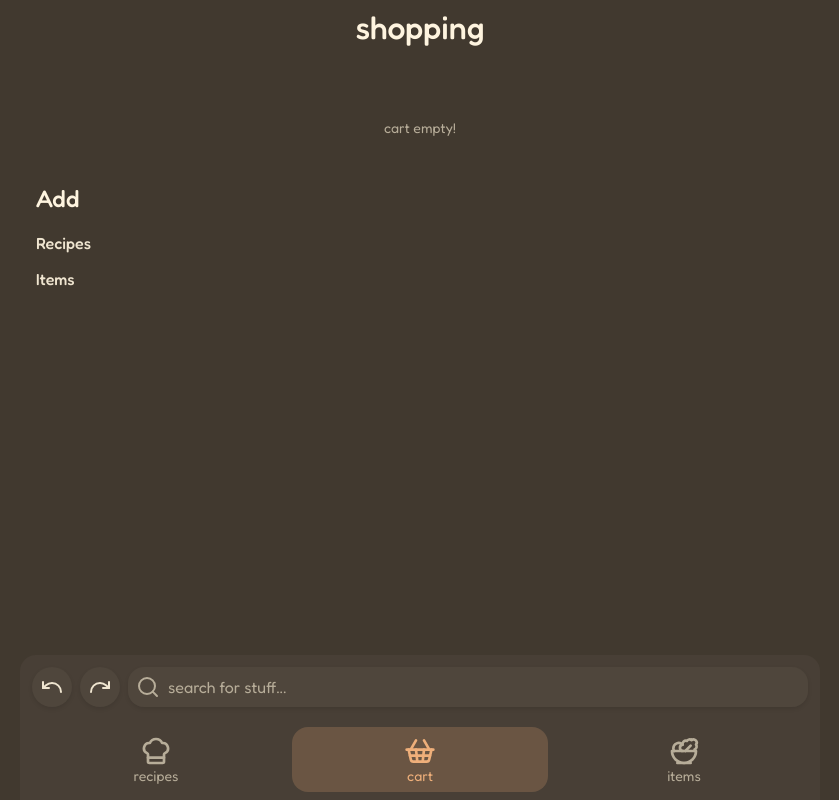
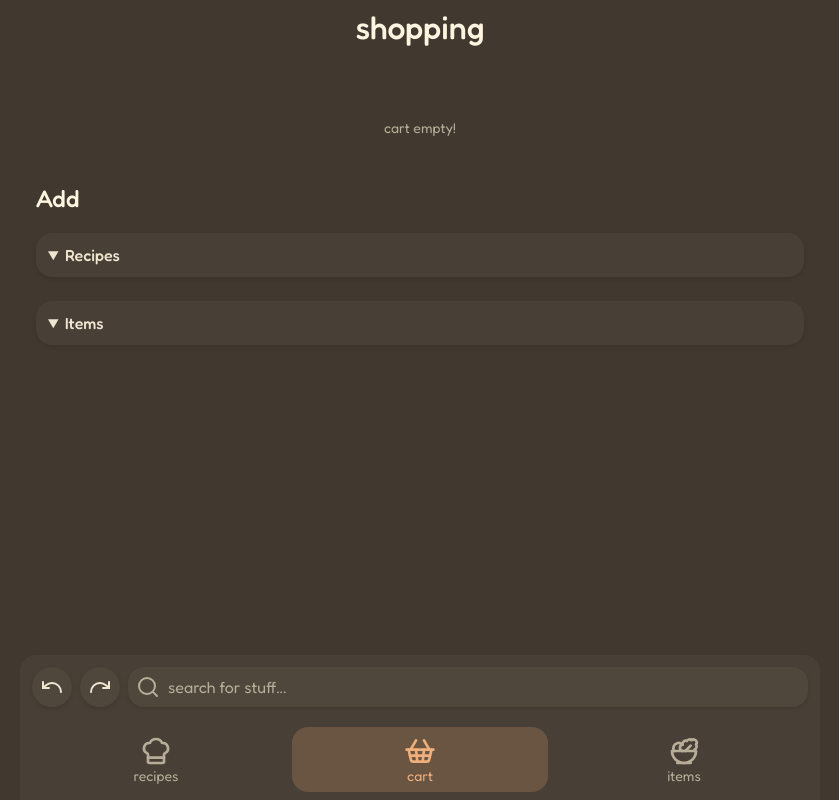
Before and after one commit to resultfulness/fmn, a SvelteKit app in the folder frontend/: page / in a window 1280 px wide. Shown: the whole page, without its empty margins (220-1059 px from the left). Built offline with nearby package versions, Linux system fonts and the light colour scheme; no server answers.

Commit message:
add expandable details element

```diff
--- a/frontend/src/app.css
+++ b/frontend/src/app.css
@@ -25,6 +25,7 @@
 
     --shadow: 0 2px 4px 0 rgb(0 0 0 / 0.1);
     --rounding: 1rem;
+    --easing: cubic-bezier(0.16, 1, 0.3, 1);
 }
 
 *,
--- /dev/null
+++ b/frontend/src/lib/components/atoms/details.svelte
@@ -0,0 +1,89 @@
+<script lang="ts">
+import type { Snippet } from "svelte";
+
+interface DetailsProps {
+    summary: string;
+    children: Snippet;
+    open: boolean;
+}
+
+const { summary, children, open }: DetailsProps = $props();
+
+let details: HTMLDetailsElement = $state()!;
+let summaryElement: HTMLElement = $state()!;
+let content: HTMLDivElement = $state()!;
+
+let animation: Animation | null = $state(null);
+let animationState: "expanding" | "closing" | "eeping" = $state("eeping");
+
+function onclick(e: MouseEvent) {
+    e.preventDefault();
+    details.style.overflow = "hidden";
+    if (animationState == "closing" || !details.open) {
+        details.style.height = `${details.offsetHeight}px`;
+        details.open = true;
+        window.requestAnimationFrame(() => {
+            animationState = "expanding";
+            createAnimation(true);
+        });
+    } else if (animationState == "expanding" || details.open) {
+        animationState = "closing";
+        createAnimation(false);
+    }
+}
+
+function createAnimation(opening: boolean) {
+    const start = `${details.offsetHeight}px`;
+    const end = `${
+        summaryElement.offsetHeight + (opening ? content.offsetHeight : 0)
+    }px`;
+
+    if (animation) {
+        animation.cancel();
+    }
+
+    animation = details.animate(
+        { height: [start, end] },
+        {
+            duration: 250,
+            easing: window
+                .getComputedStyle(document.documentElement)
+                .getPropertyValue("--easing"),
+        }
+    );
+
+    animation.onfinish = () => {
+        details.open = opening;
+        animation = null;
+        animationState = "eeping";
+        details.style.height = details.style.overflow = "";
+    };
+    animation.oncancel = () => (animationState = "eeping");
+}
+</script>
+
+<details {open} bind:this={details}>
+    <summary class="text-emph" bind:this={summaryElement} {onclick}>
+        {summary}
+    </summary>
+    <div class="content" bind:this={content}>
+        {@render children()}
+    </div>
+</details>
+
+<style>
+details {
+    margin-block: 0.5rem;
+}
+
+summary {
+    padding: 0.75rem;
+    background-color: var(--clr-overlay);
+    border-radius: var(--rounding);
+    box-shadow: var(--shadow);
+}
+
+.content {
+    padding-block: 0.5rem;
+}
+</style>
--- a/frontend/src/lib/components/organisms/app-navigation.svelte
+++ b/frontend/src/lib/components/organisms/app-navigation.svelte
@@ -62,6 +62,6 @@ nav {
 }
 
 ::view-transition-group(--highlight) {
-    animation-timing-function: cubic-bezier(0.16, 1, 0.3, 1);
+    animation-timing-function: var(--easing);
 }
 </style>
--- a/frontend/src/routes/+page.svelte
+++ b/frontend/src/routes/+page.svelte
@@ -1,5 +1,6 @@
 <script lang="ts">
 import api from "$lib/api";
+import Details from "$lib/components/atoms/details.svelte";
 import FooterExtension from "$lib/components/molecules/footer-extension.svelte";
 import IconButton from "$lib/components/molecules/icon-button.svelte";
 import Search from "$lib/components/molecules/search.svelte";
@@ -60,7 +61,7 @@ delete HeaderState.backUrl;
         </div>
     {/if}
     <h2 class="text-heading">Add</h2>
-    <h3 class="text-emph">Recipes</h3>
+    <Details summary="Recipes" open>
         {#if recipesFiltered && recipesFiltered.length > 0}
             <RecipeGrid recipes={recipesFiltered} {addRecipe} />
         {:else if searchterm}
@@ -68,7 +69,8 @@ delete HeaderState.backUrl;
                 no recipes matching {searchterm}
             </div>
         {/if}
-    <h3 class="text-emph">Items</h3>
+    </Details>
+    <Details summary="Items" open>
         {#if itemsFiltered && itemsFiltered.length > 0}
             <ItemGrid items={itemsFiltered} {addItem} />
         {:else if searchterm}
@@ -76,6 +78,7 @@ delete HeaderState.backUrl;
                 no items matching {searchterm}
             </div>
         {/if}
+    </Details>
 </ListPage>
 <FooterExtension>
     <IconButton variant="secondary" icon={Undo} onclick={undo} />
```
Lines whose indentation alone changed are shown as unchanged.
